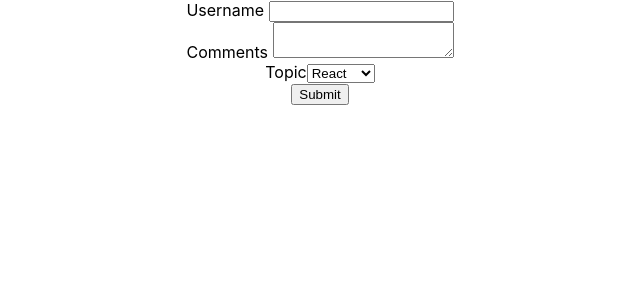
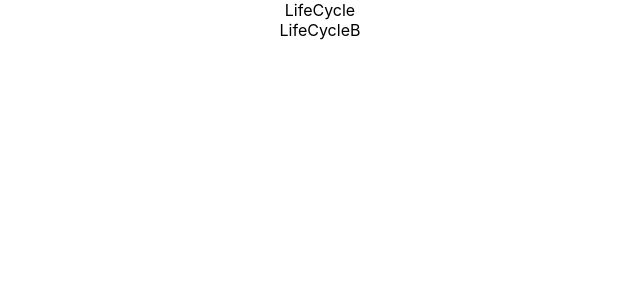
Before and after one commit to MarioTiara/React-Study, a React (Create React App) app: page / in a window 1280 px wide. Shown: the top 300 px of the page, without its empty margins (320-960 px from the left). Built offline with nearby package versions, Linux system fonts and the light colour scheme.

Commit message:
[23-Component Mounting Lifecyucle methods]

```diff
--- a/src/App.js
+++ b/src/App.js
@@ -16,12 +16,13 @@
 import './appStyle.css'
 import styles from './appStyle.module.css'
 import Form from './components/Form';
+import LifeCycleA from './components/LifeCycleA';
 
 class App extends Component {
   render() {
     return (
       <div className="App">
-       <Form/>
+       <LifeCycleA/>
       </div>
     );
   }
--- /dev/null
+++ b/src/components/LifeCycleA copy.js
@@ -0,0 +1,29 @@
+import React, { Component } from 'react'
+
+class LifeCycleB extends Component {
+    constructor(props) {
+      super(props)
+
+      this.state = {
+         names:'mario'
+      }
+
+      console.log("LifeCycleB constructor");
+    }
+
+    static getDerivedStateFromProps(props, state){
+        console.log("LifeCycleB getDerivedStateFromProps")
+        return null;
+    }
+    componentDidMount(){
+        console.log("LifeCycleB componentDidMount")
+    }
+  render() {
+    console.log("LifeCycleB render")
+    return (
+      <div>LifeCycleB</div>
+    )
+  }
+}
+
+export default LifeCycleB
--- /dev/null
+++ b/src/components/LifeCycleA.js
@@ -0,0 +1,33 @@
+import React, { Component } from 'react'
+import LifeCycleB from './LifeCycleA copy';
+
+class LifeCycleA extends Component {
+  constructor(props) {
+    super(props)
+
+    this.state = {
+      names: 'mario'
+    }
+
+    console.log("LifeCycleA constructor");
+  }
+
+  static getDerivedStateFromProps(props, state) {
+    console.log("LifeCycleA getDerivedStateFromProps")
+    return null;
+  }
+  componentDidMount() {
+    console.log("LifeCycleA componentDidMount")
+  }
+  render() {
+    console.log("LifeCycleA render")
+    return (<div>
+      <div>LifeCycle</div>
+      <LifeCycleB />
+    </div>
+
+    )
+  }
+}
+
+export default LifeCycleA
```
Also changed, not shown: src/components/LifeCycleB.js (added).
